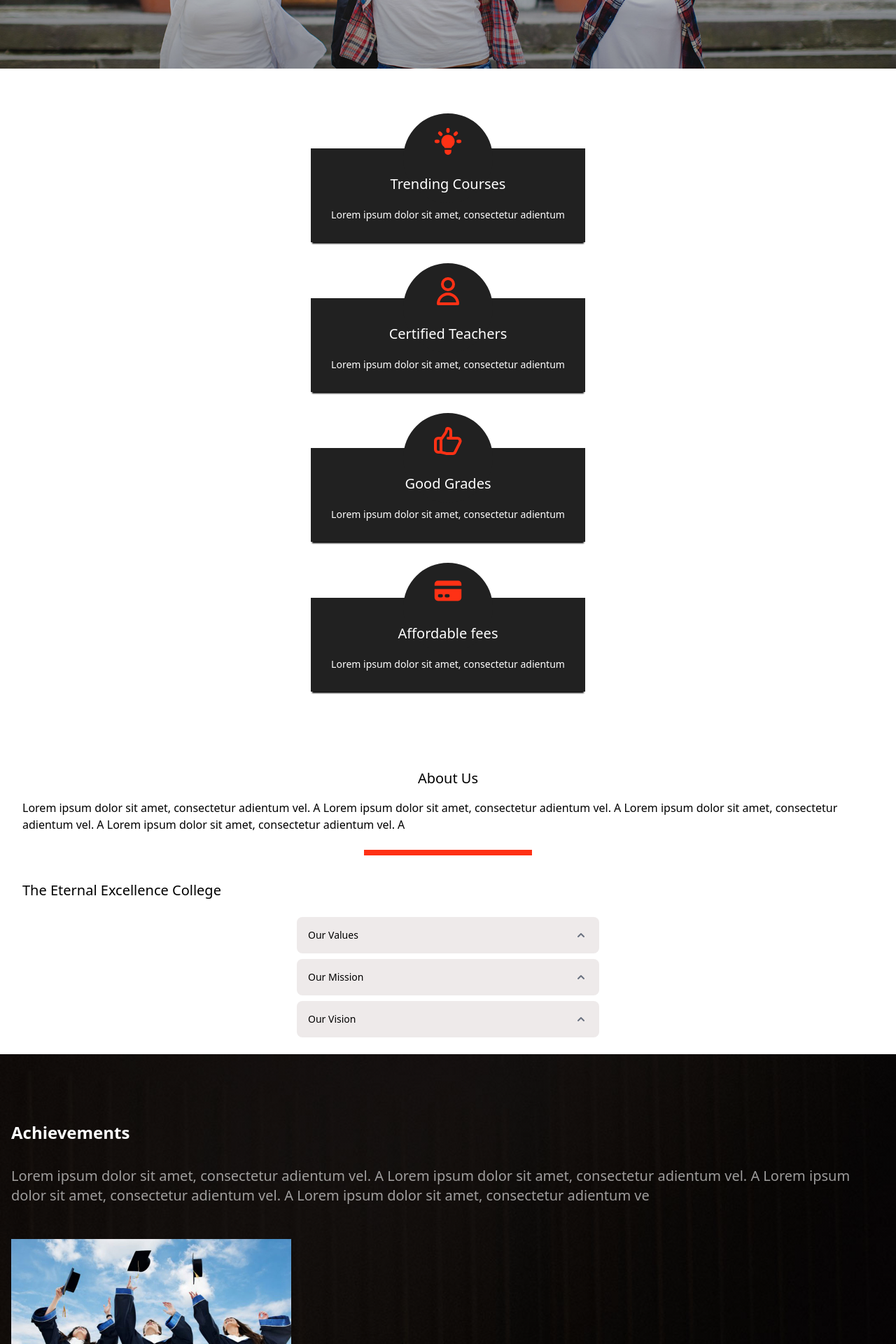
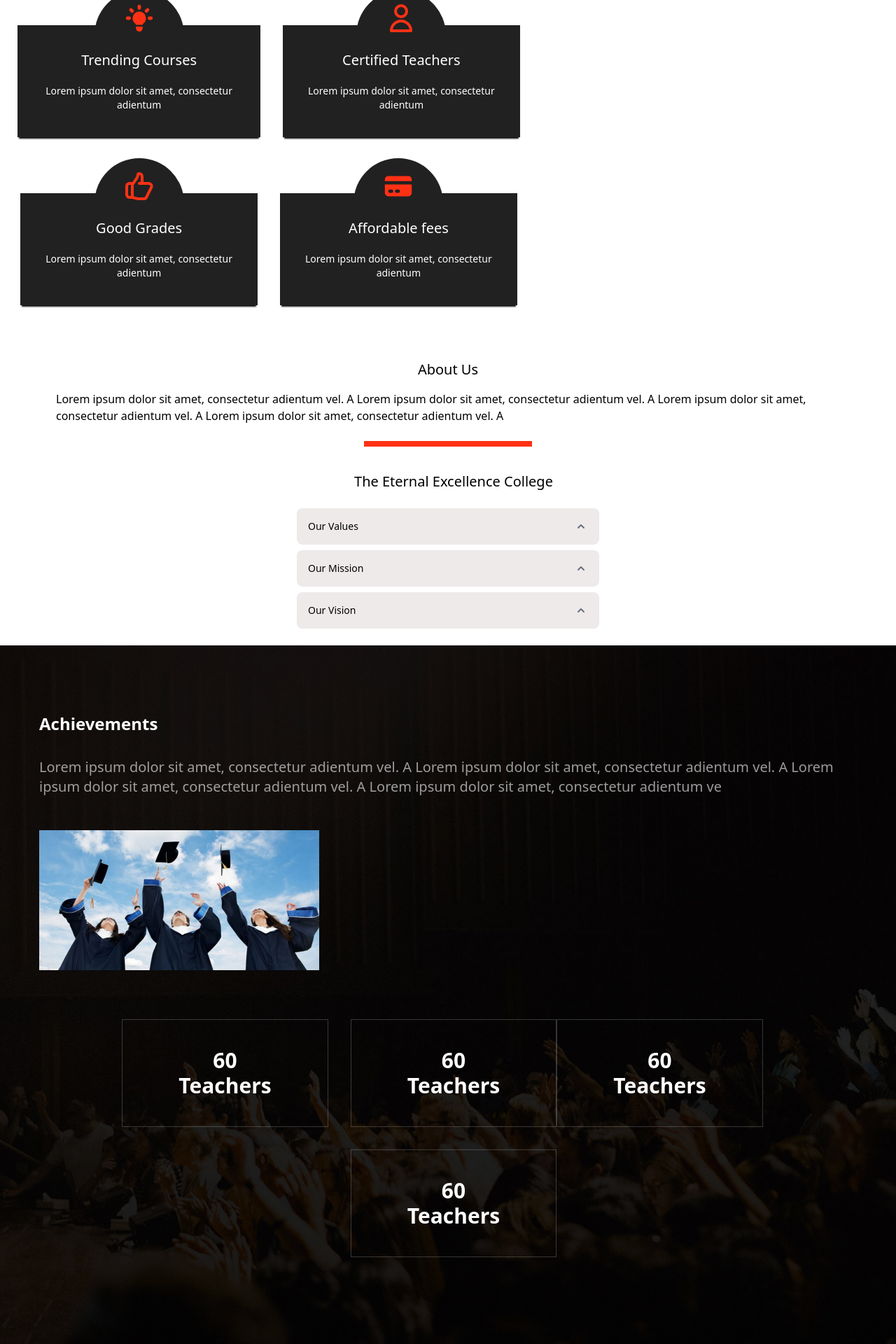
Before and after one commit to Sijibomii/school, a Next.js app: page / in a window 1280 px wide. Shown: the part 500-2420 px from the top of the page at 70% size. Built offline with nearby package versions, Linux system fonts and the light colour scheme.

Commit message:
medium screen 1

```diff
--- a/components/About.js
+++ b/components/About.js
@@ -2,7 +2,7 @@ import React from 'react'
 import Accordion from './Accordion'
 const About = () => {
   return (
-    <div className='about flex flex-col p-4 mt-4'>
+    <div className='about flex flex-col p-4 mt-4 md:px-16'>
       <div className='about-top flex p-4 flex-col items-center justify-center mb-5'>
         <h2 className='text-xl text-center mb-4'>About Us</h2>
         <p className='mb-6'>
@@ -14,7 +14,7 @@ const About = () => {
         <div className='bg-[#ff3115] w-60 h-2'></div>
       </div>
       <div className='about-bottom'>
-        <h3 className='ml-4 text-xl'>The Eternal Excellence College</h3>
+        <h3 className='ml-4 text-xl text-center'>The Eternal Excellence College</h3>
         <div className='about-accordion'>
           <Accordion />
         </div>
--- a/components/Achievements.js
+++ b/components/Achievements.js
@@ -3,7 +3,7 @@ import Image from 'next/image'
 const Achievements = () => {
   return (
     <>
-      <div className='achievements-container py-20 flex-col'>
+      <div className='achievements-container py-20 flex-col md:px-10'>
           <div className='achievements-top p-4'>
             <h2 className='text-2xl text-white font-bold mb-8'>Achievements</h2>
             <p className='achieve-note text-xl mb-12'>
@@ -14,24 +14,24 @@ const Achievements = () => {
             </p>
             <Image className='' width={400} height={200} src='/work2.jpg' alt='school image'/>
           </div>
-          <div className='achievements-bottom p-4 mt-8'>
+          <div className='achievements-bottom p-4 mt-8 md:flex md:flex-wrap md:items-center md:justify-center'>
             <div className='achievement-1 px-16 py-8 mb-8 border lex flex-col items-center justify-center
-            hover:border-[#ff3115] focus:border-[#ff3115]'>
+            hover:border-[#ff3115] focus:border-[#ff3115] md:mr-4 md:py-10 md:px-20'>
               <h3 className='text-[#ffffff] text-3xl text-center font-bold'>60</h3>
               <p className='text-[#ffffff] text-3xl text-center font-bold'>Teachers</p>
             </div>
             <div className='achievement-1 px-16 py-8 mb-8 border lex flex-col items-center justify-center
-            hover:border-[#ff3115] focus:border-[#ff3115]'>
+            hover:border-[#ff3115] focus:border-[#ff3115] md:ml-4 md:py-10 md:px-20'>
               <h3 className='text-[#ffffff] text-3xl text-center font-bold'>60</h3>
               <p className='text-[#ffffff] text-3xl text-center font-bold'>Teachers</p>
             </div>
             <div className='achievement-1 px-16 py-8 mb-8 border lex flex-col items-center justify-center
-            hover:border-[#ff3115] focus:border-[#ff3115]'>
+            hover:border-[#ff3115] focus:border-[#ff3115] md:mr-4 md:py-10 md:px-20'>
               <h3 className='text-[#ffffff] text-3xl text-center font-bold'>60</h3>
               <p className='text-[#ffffff] text-3xl text-center font-bold'>Teachers</p>
             </div>
             <div className='achievement-1 px-16 py-8 mb-8 border lex flex-col items-center justify-center
-            hover:border-[#ff3115] focus:border-[#ff3115]'>
+            hover:border-[#ff3115] focus:border-[#ff3115] md:ml-4 md:py-10 md:px-20'>
               <h3 className='text-[#ffffff] text-3xl text-center font-bold'>60</h3>
               <p className='text-[#ffffff] text-3xl text-center font-bold'>Teachers</p>
             </div>
--- a/components/Courses.js
+++ b/components/Courses.js
@@ -3,7 +3,7 @@ import List from './Lists'
 import Image from 'next/image'
 const Courses = () => {
   return (
-    <div className='courses-container p-4 py-12'>
+    <div className='courses-container p-4 py-12 md:px-12'>
       <h2 className='text-2xl font-bold ml-4 mb-2'>Our Courses</h2>
       <div className='courses-con p-4'>
         <div className='courses-top'>
--- a/components/Hero.js
+++ b/components/Hero.js
@@ -4,7 +4,7 @@ const Hero = () => {
   return (
     <div className='hero-con h-screen'>
       <div className="hero flex hero-pattern h-4/5 relative">
-      <div className="hero__container flex flex-col absolute mt-16 h-full items-center ">
+      <div className="hero__container flex flex-col absolute mt-16 h-full items-center md:ml-16 md:mt-40">
         <div className="hero__container__heading">
           <h2 className='text-3xl text-white font-extrabold text-center'>The Eternal Excellence College</h2>
           <h3 className='text-center text-white mt-4'>Lorem ipsum dolor sit amet, consectetur adientum vel. Aenean viverra sollicitudin leo, </h3>
--- a/components/Lists.js
+++ b/components/Lists.js
@@ -46,7 +46,7 @@ export default function Example() {
             leaveFrom="opacity-100"
             leaveTo="opacity-0"
           >
-            <Listbox.Options className="absolute w-full py-1 mt-1 overflow-auto text-base bg-white rounded-md shadow-lg max-h-60 ring-1 ring-black ring-opacity-5 focus:outline-none sm:text-sm">
+            <Listbox.Options className="absolute z-10 w-full py-1 mt-1 overflow-auto text-base bg-white rounded-md shadow-lg max-h-60 ring-1 ring-black ring-opacity-5 focus:outline-none sm:text-sm">
               {courses.map((person, personIdx) => (
                 <Listbox.Option
                   key={personIdx}
--- a/components/Navbar.js
+++ b/components/Navbar.js
@@ -30,7 +30,7 @@ function Navbar() {
           </div>
         </div>
       </div>
-      <div className='nav-lower flex justify-between items-stretch p-3 '>
+      <div className='nav-lower flex justify-between items-stretch p-3 md:px-12'>
         <div className='ham-menu items-center focus:outline-none relative justify-center rounded-md  hover:bg-opacity-30 focus-visible:ring-2 focus-visible:ring-white focus-visible:ring-opacity-75'>
           <Menu as="div" className="relative inline-block text-left">
             <div>
--- a/components/Services.js
+++ b/components/Services.js
@@ -1,34 +1,38 @@
 import React from 'react'
-
+ //<div className='services flex flex-col items-center p-4 py-8 md:flex-wrap'>
 const Services = () => {
   return (
-    <div className='services flex flex-col items-center p-4 py-8'>
+    <div className='services flex flex-col items-center p-4 py-8 md:flex-wrap
+    md:flex-row md:justify-center md:max-w-3xl md:py-0 md:mt-4
+    '>
       {/* service-1 */}
-      <div className='services-item bg-[#212121] relative mb-20'>
+      <div className='services-item md:p-0 bg-[#212121] relative mb-20 md:mr-4 md:py-6 md:px-6'>
         <div className='service-icon h-32 w-32 absolute text-center bg-[#212121] flex justify-center p-2'>
           <svg xmlns="http://www.w3.org/2000/svg" class="h-12 w-12 icon mt-2" viewBox="0 0 20 20" fill="currentColor">
             <path d="M11 3a1 1 0 10-2 0v1a1 1 0 102 0V3zM15.657 5.757a1 1 0 00-1.414-1.414l-.707.707a1 1 0 001.414 1.414l.707-.707zM18 10a1 1 0 01-1 1h-1a1 1 0 110-2h1a1 1 0 011 1zM5.05 6.464A1 1 0 106.464 5.05l-.707-.707a1 1 0 00-1.414 1.414l.707.707zM5 10a1 1 0 01-1 1H3a1 1 0 110-2h1a1 1 0 011 1zM8 16v-1h4v1a2 2 0 11-4 0zM12 14c.015-.34.208-.646.477-.859a4 4 0 10-4.954 0c.27.213.462.519.476.859h4.002z" />
           </svg>
         </div>
-        <div className='service-item flex flex-col items-center p-3 justify-center'>
+        <div className='service-item flex flex-col items-center p-3 justify-center md:px-4 '>
           <h2 className='text-white text-xl mb-5'>Trending Courses</h2>
-          <h2 className='text-white text-sm'>Lorem ipsum dolor sit amet, consectetur adientum</h2>
+          <p className='text-white text-sm text-justify'>Lorem ipsum dolor sit amet, consectetur
+          <br />adientum</p>
         </div>
       </div>
       {/* service-2 */}
-      <div className='services-item bg-[#212121] relative mb-20'>
+      <div className='services-item md:p-0 bg-[#212121] relative mb-20 md:ml-4 md:py-6 md:px-6'>
         <div className='service-icon h-32 w-32 absolute text-center bg-[#212121] flex justify-center p-2'>
         <svg xmlns="http://www.w3.org/2000/svg" class="h-12 w-12 icon mt-2" fill="none" viewBox="0 0 24 24" stroke="currentColor" stroke-width="2">
           <path stroke-linecap="round" stroke-linejoin="round" d="M16 7a4 4 0 11-8 0 4 4 0 018 0zM12 14a7 7 0 00-7 7h14a7 7 0 00-7-7z" />
         </svg>
         </div>
-        <div className='service-item flex flex-col items-center p-3 justify-center'>
+        <div className='service-item flex flex-col items-center p-3 justify-center '>
           <h2 className='text-white text-xl mb-5'>Certified Teachers</h2>
-          <h2 className='text-white text-sm'>Lorem ipsum dolor sit amet, consectetur adientum</h2>
+          <p className='text-white text-sm text-justify'>Lorem ipsum dolor sit amet, consectetur
+          <br />adientum</p>
         </div>
       </div>
       {/* service-3 */}
-      <div className='services-item bg-[#212121] relative mb-20'>
+      <div className='services-item md:p-0 bg-[#212121] relative mb-20 md:mb-0 md:mr-4 md:py-6 md:px-6'>
         <div className='service-icon h-32 w-32 absolute text-center bg-[#212121] flex justify-center p-2'>
         <svg xmlns="http://www.w3.org/2000/svg" class="h-12 w-12 icon mt-2" fill="none" viewBox="0 0 24 24" stroke="currentColor" stroke-width="2">
           <path stroke-linecap="round" stroke-linejoin="round" d="M14 10h4.764a2 2 0 011.789 2.894l-3.5 7A2 2 0 0115.263 21h-4.017c-.163 0-.326-.02-.485-.06L7 20m7-10V5a2 2 0 00-2-2h-.095c-.5 0-.905.405-.905.905 0 .714-.211 1.412-.608 2.006L7 11v9m7-10h-2M7 20H5a2 2 0 01-2-2v-6a2 2 0 012-2h2.5" />
@@ -36,11 +40,12 @@ const Services = () => {
         </div>
         <div className='service-item flex flex-col items-center p-3 justify-center'>
           <h2 className='text-white text-xl mb-5'>Good Grades</h2>
-          <h2 className='text-white text-sm'>Lorem ipsum dolor sit amet, consectetur adientum</h2>
+          <p className='text-white text-sm text-justify'>Lorem ipsum dolor sit amet, consectetur
+          <br />adientum</p>
         </div>
       </div>
       {/* service-4 */}
-      <div className='services-item bg-[#212121] relative '>
+      <div className='services-item md:p-0 bg-[#212121] relative md:ml-4 md:py-6 md:px-6'>
         <div className='service-icon h-32 w-32 absolute text-center bg-[#212121] flex justify-center p-2'>
         <svg xmlns="http://www.w3.org/2000/svg" class="h-12 w-12 icon mt-2" viewBox="0 0 20 20" fill="currentColor">
           <path d="M4 4a2 2 0 00-2 2v1h16V6a2 2 0 00-2-2H4z" />
@@ -49,7 +54,8 @@ const Services = () => {
         </div>
         <div className='service-item flex flex-col items-center p-3 justify-center'>
           <h2 className='text-white text-xl mb-5'>Affordable fees</h2>
-          <h2 className='text-white text-sm'>Lorem ipsum dolor sit amet, consectetur adientum</h2>
+          <p className='text-white text-sm text-justify'>Lorem ipsum dolor sit amet, consectetur
+          <br />adientum</p>
         </div>
       </div>
     </div>
--- a/components/carousel.js
+++ b/components/carousel.js
@@ -73,9 +73,7 @@ const Carousel = () => {
               <h2 className='text-black text-sm'>
               Lorem ipsum dolor sit amet, consectetur adientum
               Lorem ipsum dolor sit amet, consectetur adientum
-              Lorem ipsum dolor sit amet, consectetur adientum
-              Lorem ipsum dolor sit amet, consectetur adientum
-              Lorem ipsum dolor sit amet, consectetur adientum
+
               </h2>
             </div>
       </div>
@@ -88,9 +86,7 @@ const Carousel = () => {
               <h2 className='text-black text-sm'>
               Lorem ipsum dolor sit amet, consectetur adientum
               Lorem ipsum dolor sit amet, consectetur adientum
-              Lorem ipsum dolor sit amet, consectetur adientum
-              Lorem ipsum dolor sit amet, consectetur adientum
-              Lorem ipsum dolor sit amet, consectetur adientum
+
               </h2>
             </div>
       </div>
@@ -103,9 +99,7 @@ const Carousel = () => {
               <h2 className='text-black text-sm'>
               Lorem ipsum dolor sit amet, consectetur adientum
               Lorem ipsum dolor sit amet, consectetur adientum
-              Lorem ipsum dolor sit amet, consectetur adientum
-              Lorem ipsum dolor sit amet, consectetur adientum
-              Lorem ipsum dolor sit amet, consectetur adientum
+
               </h2>
             </div>
       </div>
@@ -118,9 +112,7 @@ const Carousel = () => {
               <h2 className='text-black text-sm'>
               Lorem ipsum dolor sit amet, consectetur adientum
               Lorem ipsum dolor sit amet, consectetur adientum
-              Lorem ipsum dolor sit amet, consectetur adientum
-              Lorem ipsum dolor sit amet, consectetur adientum
-              Lorem ipsum dolor sit amet, consectetur adientum
+
               </h2>
             </div>
       </div>
--- a/styles/globals.css
+++ b/styles/globals.css
@@ -33,15 +33,29 @@
 
 .hero-con{
   height: 70vh;
+
 }
 
+@media (min-width: 768px){
+  .hero-con {
+    height: 50vh;
+}
+}
+
+.services{
+  --bs-gutter-x: 1.5rem!important;
+  --bs-gutter-y: 0;
+
+}
+.service-item > p{
+  text-align: center !important;
+}
 .services-item{
     padding: 25px 17px 17px;
     box-shadow: 0 4px 2px -2px #000000;
     z-index: 111;
     top: -30px;
     transition: all 0.3s ease 0s;
-
   }
 .img2{
   top: 0px;
```
Also changed, not shown: pages/index.tsx (line endings or trailing spaces).
